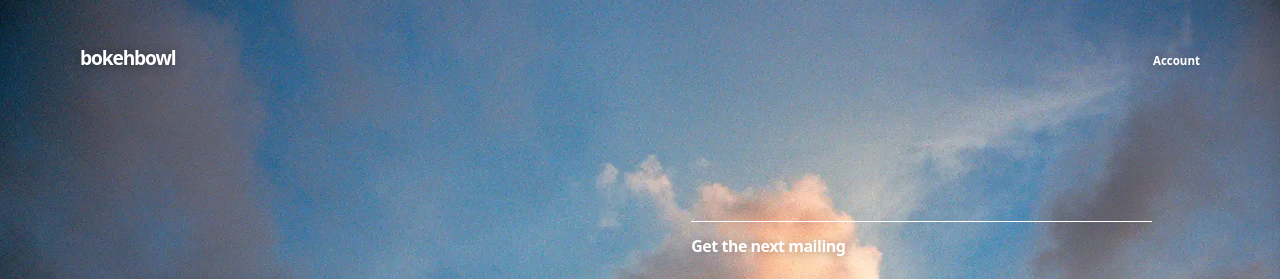
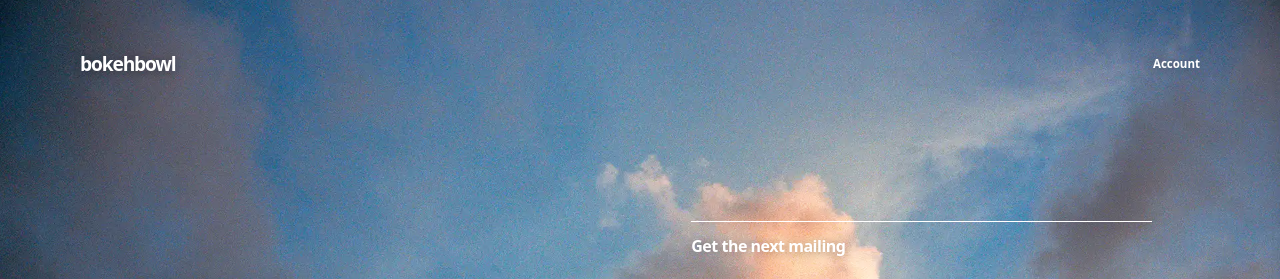
Before and after one commit to eferm/bokehbowl, a FastAPI app: page / in a window 1280 px wide. Shown: the top 279 px of the page. Run offline with FastAPI, Linux system fonts and the light colour scheme.

Commit message:
Align header brand within a fixed-height box
Co-Authored-By: Claude Opus 4.8 <noreply@anthropic.com>

```diff
--- a/bokehbowl/static/site.css
+++ b/bokehbowl/static/site.css
@@ -72,10 +72,15 @@ a { color: inherit; }
 
 .site-header {
   grid-template-columns: 1fr auto;
+  align-items: center;
   min-height: 2rem;
 }
 
 .site-brand {
+  display: inline-flex;
+  align-items: center;
+  justify-self: start;
+  min-height: 2rem;
   font-size: 1.2rem;
   font-weight: 650;
   letter-spacing: -.06em;
```
